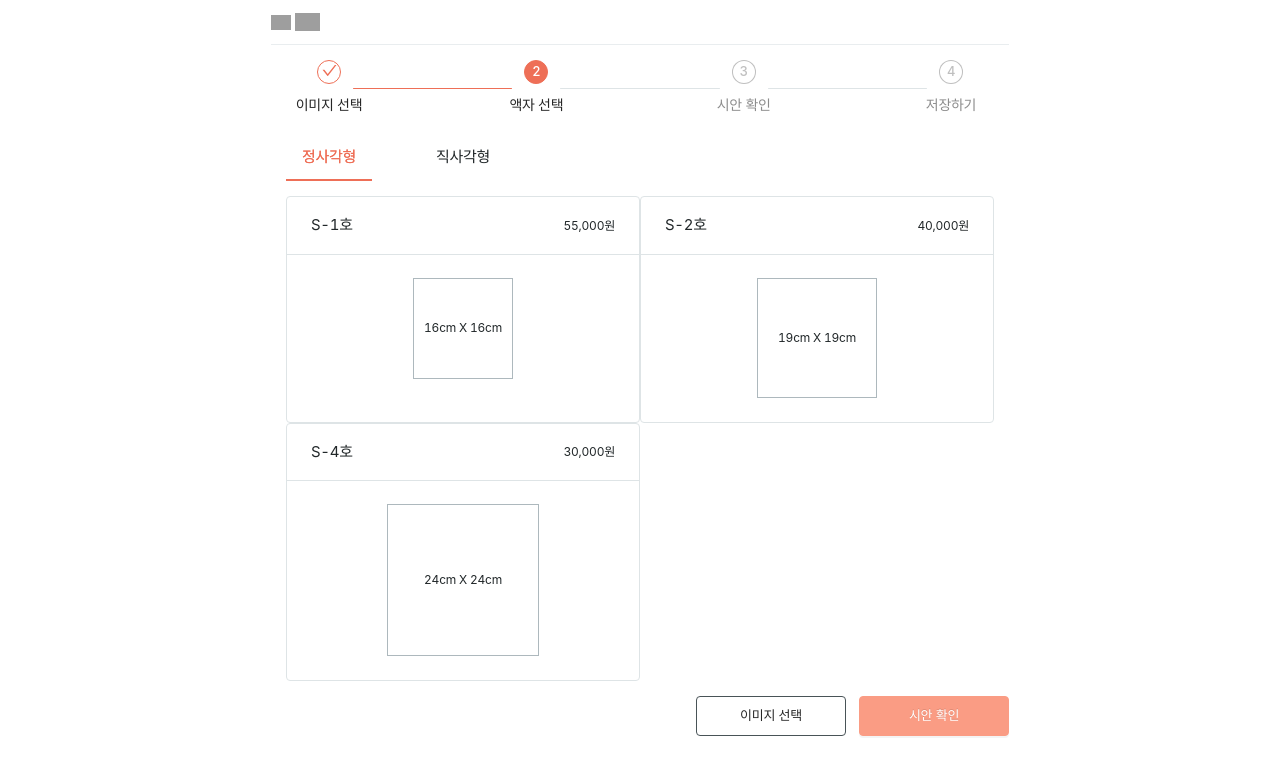
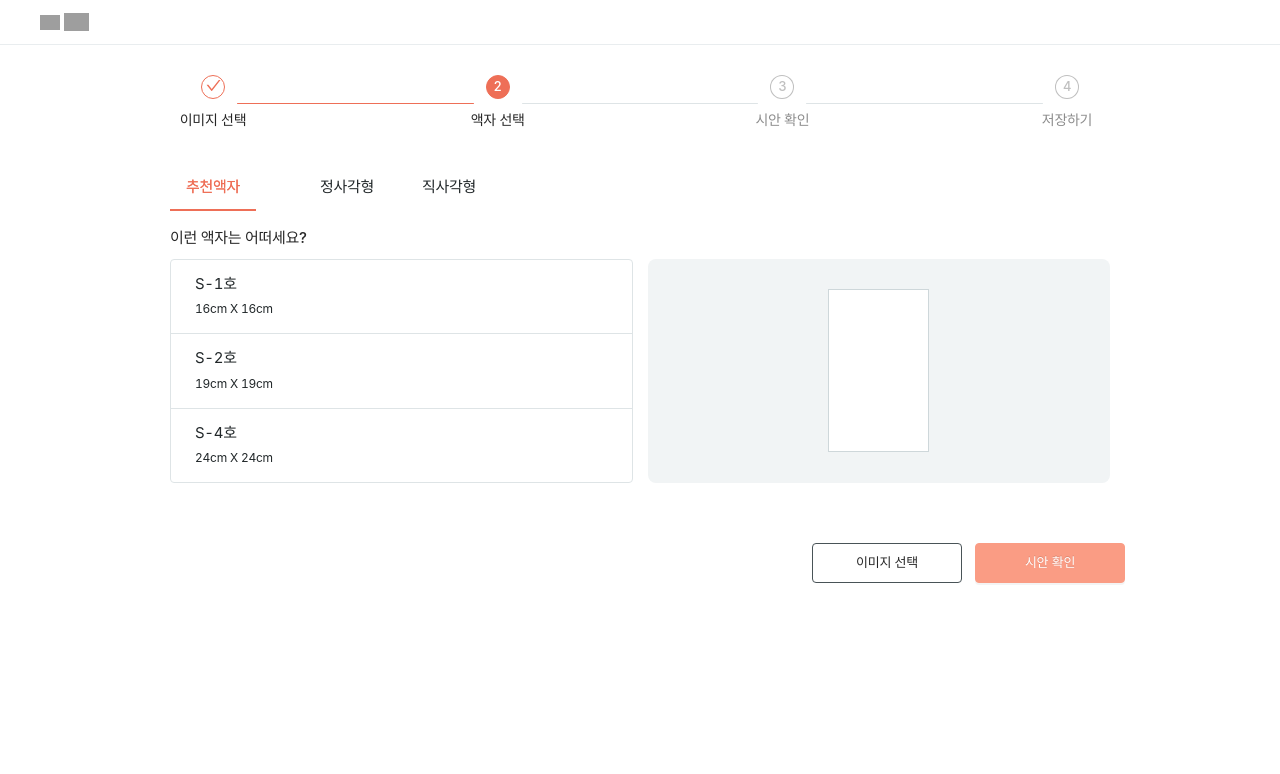
Before and after one commit to mecanvas/early-front, a Next.js app: page /tool/single in a window 1280 px wide. Both pictures are taken after a click on the button "액자 선택". Shown: the top 774 px of the page. Built offline with nearby package versions, Linux system fonts and the light colour scheme; grey boxes are pictures that could not be loaded; a web font is replaced by a local one.

Commit message:
액자 리스트로 변경 보기 쉬워짐

```diff
--- a/src/components/tool/mobile/MobileSingleTool.tsx
+++ b/src/components/tool/mobile/MobileSingleTool.tsx
@@ -1,25 +1,32 @@
 import { css } from '@emotion/react';
 import styled from '@emotion/styled';
-import { Button, Card, Steps, Tabs } from 'antd';
+import { Button, List, Steps, Tabs } from 'antd';
 import { icons } from 'public/icons';
 import React, { useCallback, useMemo, useState } from 'react';
 import ImageDropZone from 'src/components/common/ImageDropZone';
 import { frameSize } from 'src/constants';
+import { FrameSize } from 'src/interfaces/ToolInterface';
 import { replacePx } from 'src/utils/replacePx';
 const { Step } = Steps;
 
-const Container = styled.div`
-  max-width: ${({ theme }) => theme.size.sm};
-  margin: 0 auto;
-  padding: 0 1em;
-`;
+const Container = styled.div``;
 
 const MobileSingleToolHeader = styled.div`
   cursor: pointer;
   height: 45px;
   display: flex;
   align-items: center;
+  padding: 0 2em;
   border-bottom: 1px solid ${({ theme }) => theme.color.gray200};
+
+  nav {
+    max-width: 1200px;
+    width: 100%;
+    height: 100%;
+    display: flex;
+    align-items: center;
+    margin: 0 auto;
+
     img {
       &:nth-of-type(1) {
         transform: rotateY(180deg);
@@ -34,7 +41,10 @@ const MobileSingleToolHeader = styled.div`
       }
       width: 25px;
     }
+  }
   @media all and (max-width: ${({ theme }) => theme.size.sm}) {
+    padding: 0 1em;
+
     img {
       &:nth-of-type(1) {
         width: 15px;
@@ -45,9 +55,12 @@ const MobileSingleToolHeader = styled.div`
 `;
 
 const MobileSingleToolContainer = styled.div`
-  padding: 1em 0;
+  max-width: 1000px;
+  margin: 0 auto;
+  padding: 2em 1em;
   @media all and (max-width: ${({ theme }) => theme.size.sm}) {
-    padding: 1em 0;
+    max-width: ${({ theme }) => theme.size.sm};
+    padding: 1em;
     display: flex;
     flex-direction: column;
     justify-content: center;
@@ -71,17 +84,20 @@ const MobileSteps = styled(Steps)`
 `;
 
 const MobileContent = styled.div`
-  padding: 1em;
+  padding: 2em 1em;
   @media all and (max-width: ${({ theme }) => theme.size.sm}) {
     width: 100%;
-    padding: 1em;
+    padding: 0.5em 0;
   }
 `;
+
+const MobileGuideText = styled.h5``;
 
 const MobileStepButtonWrapper = styled.div`
   width: 100%;
   display: flex;
   justify-content: flex-end;
+  margin-top: 2em;
   div {
     display: flex;
     align-items: center;
@@ -92,8 +108,10 @@ const MobileStepButtonWrapper = styled.div`
   & > button {
     width: 150px;
   }
+
   @media all and (max-width: ${({ theme }) => theme.size.sm}) {
     justify-content: center;
+    margin-top: 2em;
     & > button {
       width: 120px;
     }
@@ -152,58 +170,57 @@ const TabTitle = styled.span`
 const SecondsContent = styled.div`
   @media all and (min-width: ${({ theme }) => theme.size.sm}) {
     display: grid;
+    gap: 1em;
     grid-template-columns: repeat(2, 1fr);
     justify-content: center;
   }
   @media all and (max-width: ${({ theme }) => theme.size.sm}) {
     width: 100%;
     display: grid;
-    gap: 1em;
-    grid-template-columns: repeat(2, 1fr);
+    grid-template-columns: repeat(1, 1fr);
     justify-content: space-between;
   }
 `;
 
-const FrameList = styled.div<{ width: string; height: string }>`
+const SecondsListItems = styled(List.Item)`
+  cursor: pointer;
+
+  &:hover {
+    background-color: ${({ theme }) => theme.color.gray000};
+  }
+`;
+
+const SecondsFrameWrapper = styled.div`
   display: flex;
-  flex-direction: column;
-  margin: 0 auto;
-  justify-content: center;
-  text-align: center;
-  & > div {
-    display: flex;
-    flex-direction: column;
   justify-content: center;
   align-items: center;
-    text-align: center;
+  background-color: ${({ theme }) => theme.color.gray100};
+  border-radius: 8px;
+  @media all and (max-width: ${({ theme }) => theme.size.sm}) {
+    margin-top: 1em;
+    padding: 1.5em 0;
   }
+`;
+
+const SecondsFramePreview = styled.div<{ width: string; height: string }>`
   ${({ width, height, theme }) =>
     width &&
     height &&
     css`
+      background-color: ${theme.color.white};
       width: ${replacePx(width) / 2}px;
       height: ${replacePx(height) / 2}px;
-      border: 1px solid ${theme.color.gray500};
+      border: 1px solid ${theme.color.gray400};
     `}
   @media all and (max-width: ${({ theme }) => theme.size.sm}) {
-    & > div {
-      div {
-        font-size: 13px;
   }
-    }
-  }
-`;
-const FrameDescription = styled.div`
-  display: flex;
-  justify-content: space-between;
-  align-items: center;
 `;
 
 const MobileSingleTool = () => {
   const FIRST_INDEX = 0;
   const LAST_INDEX = 3;
   const [stepCount, setStepCount] = useState(0);
-  const [defaultTab, setDefaultTab] = useState('정사각형');
+  const [defaultTab, setDefaultTab] = useState('추천액자');
 
   const handleTabClick = useCallback((key: string) => {
     setDefaultTab(key);
@@ -232,8 +249,10 @@ const MobileSingleTool = () => {
   return (
     <Container>
       <MobileSingleToolHeader>
+        <nav>
           <img src={icons.arrow} />
           <img src={icons.home} />
+        </nav>
       </MobileSingleToolHeader>
       <MobileSingleToolContainer>
         <MobileSteps size="small" labelPlacement="vertical" responsive current={stepCount}>
@@ -266,44 +285,85 @@ const MobileSingleTool = () => {
         {stepCount === 1 && (
           <MobileContent>
             <Tabs defaultActiveKey={defaultTab} onTabClick={handleTabClick} activeKey={defaultTab}>
+              <Tabs.TabPane key="추천액자" tab={<TabTitle>추천액자</TabTitle>}>
+                <MobileGuideText>이런 액자는 어떠세요?</MobileGuideText>
+                <SecondsContent>
+                  <List
+                    bordered
+                    dataSource={frameSize().filter((lst) => lst.attribute === '정방')}
+                    renderItem={(item: FrameSize) => (
+                      <SecondsListItems>
+                        <div>
+                          <div>{item.name}</div>
+                          <div>
+                            <small>{item.cm}</small>
+                          </div>
+                        </div>
+                      </SecondsListItems>
+                    )}
+                  />
+                  <SecondsFrameWrapper>
+                    {frameSize()
+                      .filter((lst) => lst.attribute !== '정방')
+                      .slice(0, 1)
+                      .map((lst) => (
+                        <SecondsFramePreview {...lst.size} />
+                      ))}
+                  </SecondsFrameWrapper>
+                </SecondsContent>
+              </Tabs.TabPane>
               <Tabs.TabPane key="정사각형" tab={<TabTitle>정사각형</TabTitle>}>
+                <MobileGuideText>정사각형 액자입니다. 탁상에 놓기 부담없는 사이즈에요!</MobileGuideText>
                 <SecondsContent>
+                  <List
+                    bordered
+                    dataSource={frameSize().filter((lst) => lst.attribute === '정방')}
+                    renderItem={(item: FrameSize) => (
+                      <SecondsListItems>
+                        <div>
+                          <div>{item.name}</div>
+                          <div>
+                            <small>{item.cm}</small>
+                          </div>
+                        </div>
+                      </SecondsListItems>
+                    )}
+                  />
+                  <SecondsFrameWrapper>
                     {frameSize()
                       .filter((lst) => lst.attribute === '정방')
+                      .slice(0, 1)
                       .map((lst) => (
-                      <Card
-                        title={
-                          <FrameDescription>
-                            <div>{lst.name}</div>
-                            <small>{lst.price.toLocaleString()}원</small>
-                          </FrameDescription>
-                        }
-                      >
-                        <FrameList {...lst.size}>
-                          <small>{lst.cm}</small>
-                        </FrameList>
-                      </Card>
+                        <SecondsFramePreview {...lst.size} />
                       ))}
+                  </SecondsFrameWrapper>
                 </SecondsContent>
               </Tabs.TabPane>
               <Tabs.TabPane key="직사각형" tab={<TabTitle>직사각형</TabTitle>}>
+                <MobileGuideText>직사각형 액자입니다. 회전으로 가로와 세로를 바꿀 수 있어요!</MobileGuideText>
                 <SecondsContent>
+                  <List
+                    bordered
+                    dataSource={frameSize().filter((lst) => lst.attribute !== '정방')}
+                    renderItem={(item: FrameSize) => (
+                      <SecondsListItems>
+                        <div>
+                          <div>{item.name}</div>
+                          <div>
+                            <small>{item.cm}</small>
+                          </div>
+                        </div>
+                      </SecondsListItems>
+                    )}
+                  />
+                  <SecondsFrameWrapper>
                     {frameSize()
                       .filter((lst) => lst.attribute !== '정방')
+                      .slice(0, 1)
                       .map((lst) => (
-                      <Card
-                        title={
-                          <FrameDescription>
-                            <div>{lst.name}</div>
-                            <small>{lst.price.toLocaleString()}원</small>
-                          </FrameDescription>
-                        }
-                      >
-                        <FrameList {...lst.size}>
-                          <small>{lst.cm}</small>
-                        </FrameList>
-                      </Card>
+                        <SecondsFramePreview {...lst.size} />
                       ))}
+                  </SecondsFrameWrapper>
                 </SecondsContent>
               </Tabs.TabPane>
             </Tabs>
--- a/src/style/_antd.less
+++ b/src/style/_antd.less
@@ -716,8 +716,8 @@
 @tabs-title-font-size-sm: @font-size-base;
 @tabs-ink-bar-color: @primary-color;
 @tabs-bar-margin: 0 0 @margin-md 0;
-@tabs-horizontal-margin: 0 16px 0 16px;
-@tabs-horizontal-margin-rtl: 0 16px 0 16px;
+@tabs-horizontal-margin: 0 0 0 16px;
+@tabs-horizontal-margin-rtl: 0 0 0 0;
 @tabs-horizontal-padding: @padding-sm 0;
 @tabs-horizontal-padding-lg: @padding-md 0;
 @tabs-horizontal-padding-sm: @padding-xs 0;
```
Lines whose indentation alone changed are shown as unchanged.
